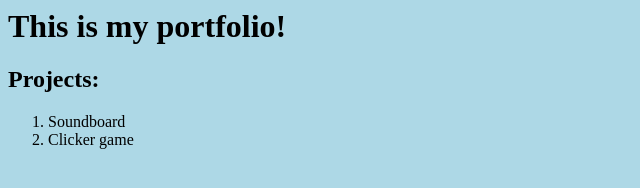
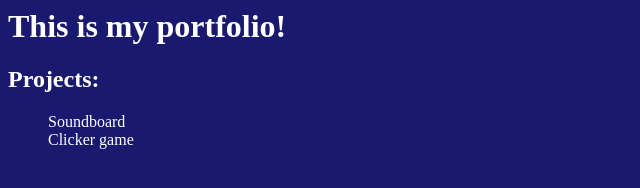
Before and after one commit to Chloeh09/Chloes-portfolio, a plain HTML site: page index.html in a window 1280 px wide. Shown: the whole page, without its empty margins (0-640 px from the left). Drawn offline with Linux system fonts and the light colour scheme.

Commit message:
color change

```diff
--- a/styles.css
+++ b/styles.css
@@ -1,3 +1,8 @@
 body {
-  background-color: lightblue;
+  background-color: midnightblue;
+  color: white;
 }
+
+ol {
+  list-style-type: none;
+}
```
